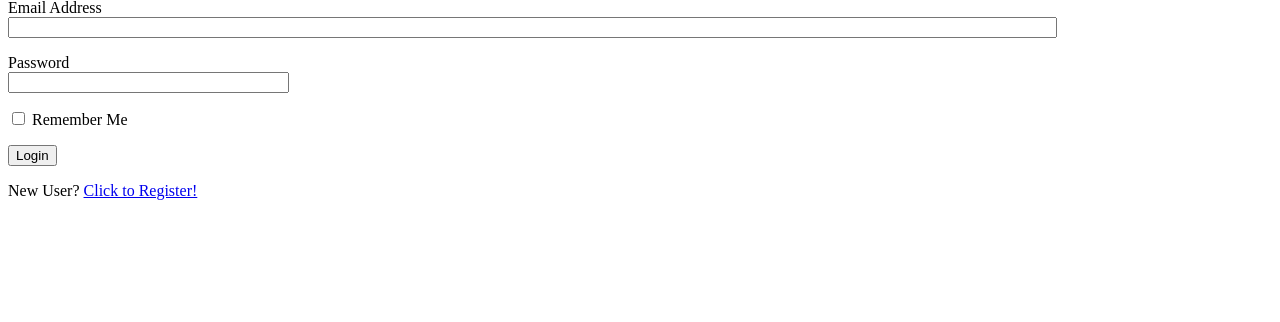
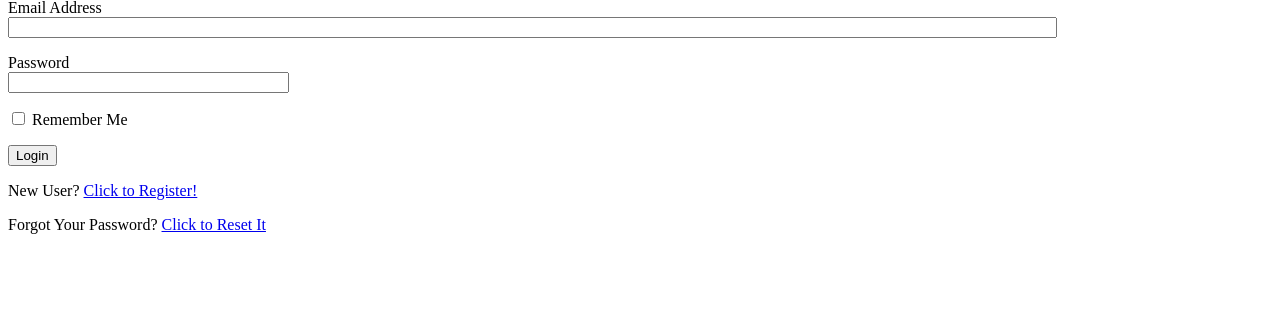
Before and after one commit to hbradleyiii/spa-base, a Flask app: page /login/ in a window 1280 px wide. Shown: the part 138-460 px from the top of the page. Run offline with Flask 2, Linux system fonts and the light colour scheme; parts of the project's set-up code (start-up, migrations or seed data) failed here and were passed over.

Commit message:
Adds click to reset your password on login form page.

```diff
--- a/app/blueprints/auth/templates/auth/login_form.html
+++ b/app/blueprints/auth/templates/auth/login_form.html
@@ -23,4 +23,8 @@
         <p>{{ form.submit() }}</p>
     </form>
     <p>New User? <a href="{{ url_for('auth.register') }}">Click to Register!</a></p>
+	<p>
+		Forgot Your Password?
+		<a href="{{ url_for('auth.request_password_reset') }}">Click to Reset It</a>
+	</p>
 {% endblock %}
```
